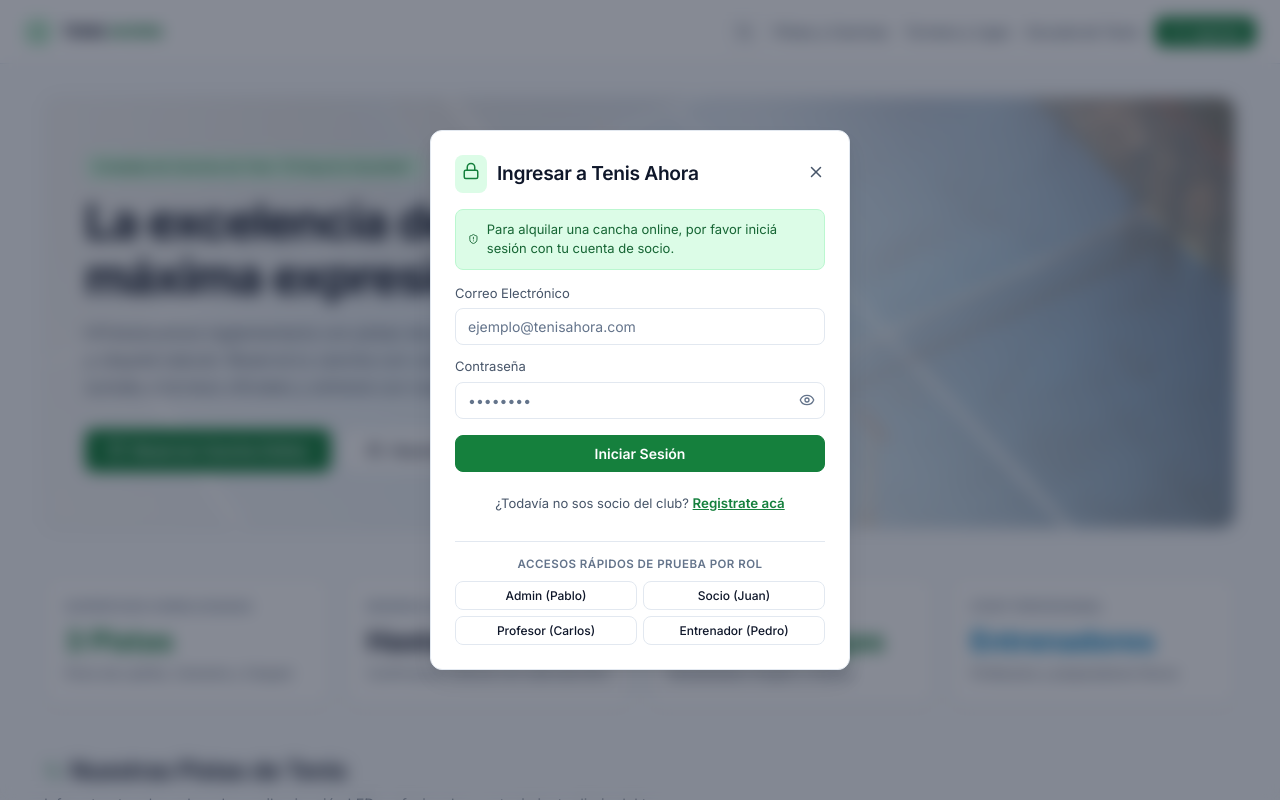
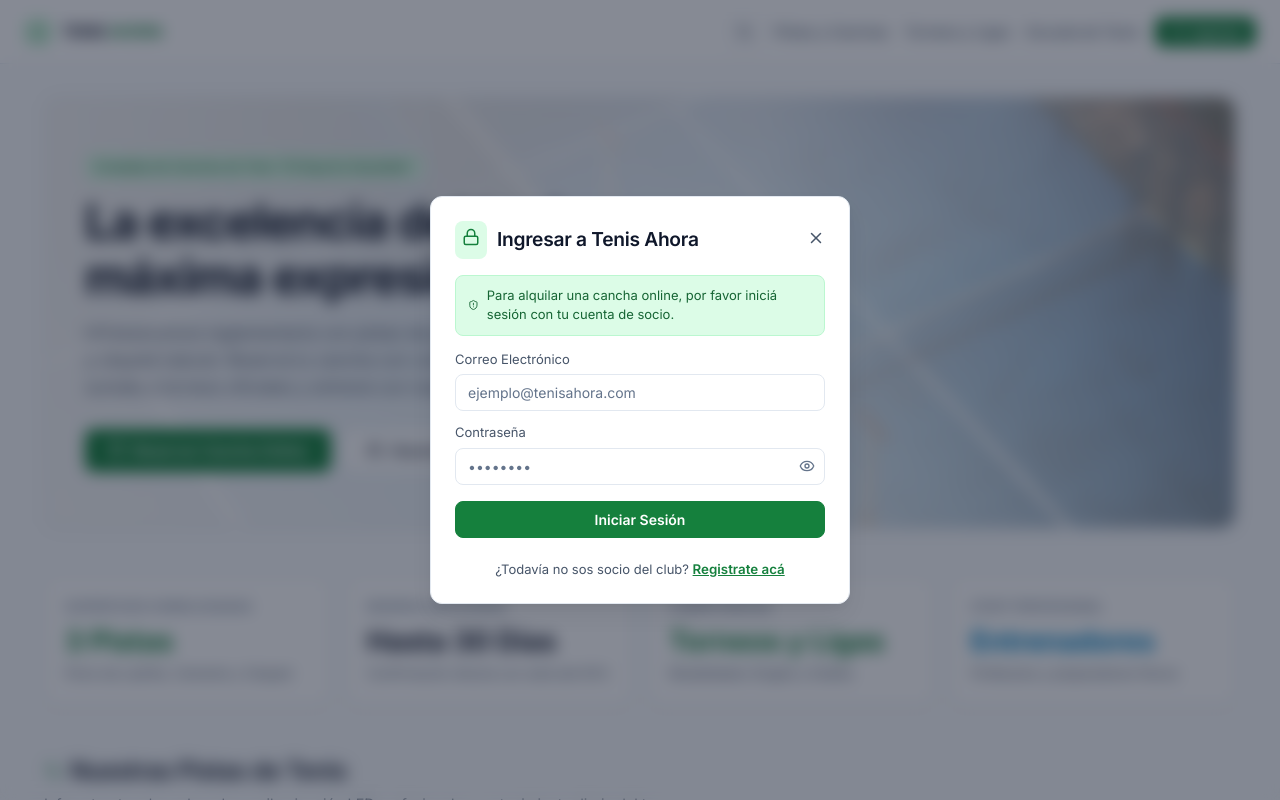
Before and after one commit to GuanesFranco/TenisAhora, a React (Vite) app in the folder frontend/: page / in a window 1280 px wide. Both pictures are taken after a click on the button "Reservar Cancha Online". Shown: the top 800 px of the page. Built offline with nearby package versions, Linux system fonts and the light colour scheme; no server answers.

Commit message:
refactor(auth): remover accesos rapidos demo en modal de login

```diff
--- a/frontend/src/components/AuthModal.jsx
+++ b/frontend/src/components/AuthModal.jsx
@@ -178,50 +178,7 @@ export default function AuthModal({ isOpen, onClose, notice = '' }) {
               </button>
             </div>
 
-            {/* Accesos rápidos de prueba / demo de roles */}
-            <div style={{ marginTop: 16, paddingTop: 14, borderTop: '1px solid var(--border)' }}>
-              <div style={{ fontSize: '0.72rem', color: 'var(--text-dim)', textTransform: 'uppercase', fontWeight: 600, letterSpacing: '0.04em', marginBottom: 8, textAlign: 'center' }}>
-                Accesos rápidos de prueba por rol
-              </div>
-              <div style={{ display: 'grid', gridTemplateColumns: '1fr 1fr', gap: 6 }}>
-                <button
-                  type="button"
-                  onClick={() => { setLoginForm({ email: 'pablo.gomez@tenisahora.com', password: '123' }); setError(''); }}
-                  className="btn btn-secondary btn-sm"
-                  style={{ fontSize: '0.75rem', padding: '6px 8px', justifyContent: 'center' }}
-                  title="Administrador (Pablo Gomez)"
-                >
-                  Admin (Pablo)
-                </button>
-                <button
-                  type="button"
-                  onClick={() => { setLoginForm({ email: 'juan.perez@tenisahora.com', password: '123' }); setError(''); }}
-                  className="btn btn-secondary btn-sm"
-                  style={{ fontSize: '0.75rem', padding: '6px 8px', justifyContent: 'center' }}
-                  title="Socio Habilitado (Juan Pérez)"
-                >
-                  Socio (Juan)
-                </button>
-                <button
-                  type="button"
-                  onClick={() => { setLoginForm({ email: 'carlos.gomez@tenisahora.com', password: '123' }); setError(''); }}
-                  className="btn btn-secondary btn-sm"
-                  style={{ fontSize: '0.75rem', padding: '6px 8px', justifyContent: 'center' }}
-                  title="Profesor Titular (Carlos Peralta)"
-                >
-                  Profesor (Carlos)
-                </button>
-                <button
-                  type="button"
-                  onClick={() => { setLoginForm({ email: 'pedro.martinez@tenisahora.com', password: '123' }); setError(''); }}
-                  className="btn btn-secondary btn-sm"
-                  style={{ fontSize: '0.75rem', padding: '6px 8px', justifyContent: 'center' }}
-                  title="Entrenador Deportivo (Pedro Martínez)"
-                >
-                  Entrenador (Pedro)
-                </button>
-              </div>
-            </div>
+
           </form>
         ) : (
           <form onSubmit={handleRegisterSubmit} style={{ display: 'flex', flexDirection: 'column', gap: 10 }}>
```
